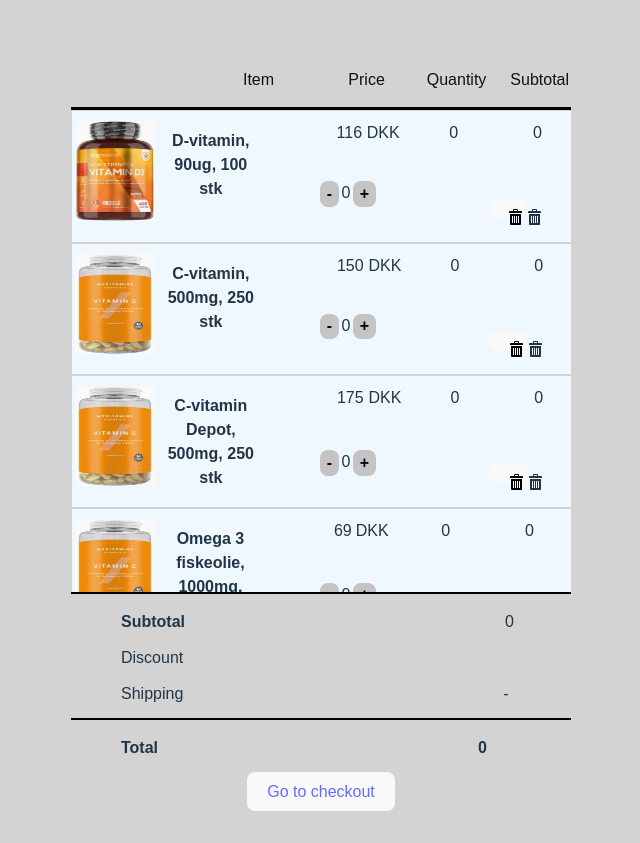
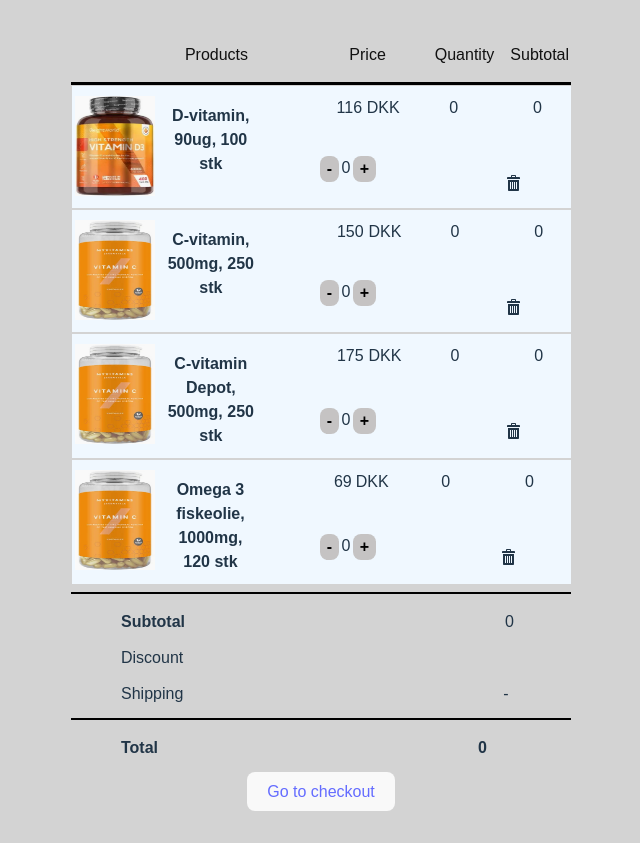
Before and after one commit to F2024-Frontend-Backend/Frontend, a React (Vite) app: page / in a window 1280 px wide. Shown: the whole page, without its empty margins (319-959 px from the left). Built offline with nearby package versions, Linux system fonts and the light colour scheme.

Commit message:
styling updated

```diff
--- a/src/components/Basket/BasketLabel.tsx
+++ b/src/components/Basket/BasketLabel.tsx
@@ -2,7 +2,7 @@ export const BaskedLabels = () => {
   return (
     <div className="basket-labels">
       <ul>
-        <li className="item item-heading">Item</li>
+        <li className="products">Products</li>
         <li className="priceL">Price</li>
         <li className="quantityL">Quantity</li>
         <li className="subtotal">Subtotal</li>
--- a/src/components/Basket/ShoppingBasket.css
+++ b/src/components/Basket/ShoppingBasket.css
@@ -8,6 +8,7 @@ body{
   display: flex;
   justify-content: flex-start;
   overflow-y: scroll;
+
   }
 
   .basket-container::-webkit-scrollbar{
@@ -27,6 +28,7 @@ body{
     height: auto;
     width: 100%;
     margin-top: 0;
+
     }
 
 
@@ -68,11 +70,6 @@ body{
     margin-left: 8%;
   }
 
-  @media (max-width: 768px) {
-    .deleteIcon {
-      left: 50%; /* adjustment for smaller screens */
-    }
-  }
 
   .quantity{
     position: relative;
@@ -127,29 +124,29 @@ body{
     }
     .priceL{
       position: relative;
-      left: 105px;
+      left: 90px;
     }
     .quantityL{
       position: relative;
-      left: 120px;
+      left: 112px;
     }
     .subtotal {
       text-align: right;
       position: relative;
-      left: 120px;
+      left: 104px;
 
     }
 
-    .item {
+    .products {
       position: relative;
-      left: 50px;
+      left: 8px;
       font-family:Arial, Helvetica, sans-serif;
     }
 
 
     .basket-labels {
       border-bottom: 3px solid black;
-      margin-top: 1.625rem;
+      margin-top: 1px;
       padding-bottom: 1%;
     }
 
@@ -167,10 +164,7 @@ body{
 
     }
 
-    li.priceL:before,
-    l   i.subtotal:before {
-    content: '';
-    }
+
 
     .div1, .div3, .div5, .div7{
       width: 40px;
--- a/src/components/Basket/ShoppingBasket.tsx
+++ b/src/components/Basket/ShoppingBasket.tsx
@@ -66,7 +66,7 @@ const Item: React.FC<Props & itemProps> = ({
               max={5}
             />
             <div className="deleteIcon">
-              <DeleteIcon itemId={id} onClick={handleDelete} />
+              {/*<DeleteIcon itemId={id} onClick={handleDelete} /> */}
               <ImBin />
             </div>
           </span>
--- a/src/pages/OrderReceived/order_received.css
+++ b/src/pages/OrderReceived/order_received.css
@@ -14,6 +14,7 @@ body {
       box-shadow: 0 0 10px rgba(0, 0, 0, 0.1);
       font-family: 'Arial', sans-serif;
       border-radius: 10px;
+      background-color: aliceblue;
     }
 
     h1 {
--- a/src/pages/OrderReceived/order_received.tsx
+++ b/src/pages/OrderReceived/order_received.tsx
@@ -1,5 +1,5 @@
-import React from 'react';
-import './order_received.css';
+import React from "react";
+import "./order_received.css";
 
 interface Props {
   orderDetails?: {
@@ -10,50 +10,58 @@ interface Props {
     subtotal: number;
     orderTotal: number;
     cardnummber: number;
-
-
   };
 }
 const OrderReceived: React.FC<Props> = ({ orderDetails }) => {
-    const printIconUrl = 'https://www.thoughtco.com/thmb/ZMxDFGSTlhHnMixURvVe-NQQBhg=/1500x0/filters:no_upscale():max_bytes(150000):strip_icc():format(webp)/GettyImages-512803768-590a58a05f9b586470463c04.jpg';
+  const printIconUrl =
+    "https://www.thoughtco.com/thmb/ZMxDFGSTlhHnMixURvVe-NQQBhg=/1500x0/filters:no_upscale():max_bytes(150000):strip_icc():format(webp)/GettyImages-512803768-590a58a05f9b586470463c04.jpg";
 
   return (
-      <div className="order-received-container" >
-         <div style={{ display: 'flex', flexDirection: 'row', alignItems: "flex-start" }}>
+    <div className="order-received-container">
+      <div
+        style={{
+          display: "flex",
+          flexDirection: "row",
+          alignItems: "flex-start",
+        }}
+      >
         <h1>Your Receipt</h1>
-
         <button
           onClick={() => window.print()}
-            style={{ border: 'none', background: 'none', cursor: 'pointer' }}
+          style={{ border: "none", background: "none", cursor: "pointer" }}
         >
           <img
             src={printIconUrl}
             alt="Print"
-              style={{ width: '80px', height: '80px' }}
+            style={{ width: "80px", height: "80px" }}
           />
         </button>
-          <hr style={{ margin: '20px 0' }} /> {/* Horizontal line */}
-
+        <hr style={{ margin: "20px 0" }} /> {/* Horizontal line */}
       </div>
 
-        <div className="thank-you-message" style={{ display: 'flex', flexDirection: 'row', alignItems:"center" }}>
+      <div
+        className="thank-you-message"
+        style={{ display: "flex", flexDirection: "row", alignItems: "center" }}
+      >
         <p>Thank you for shopping in our app!</p>
-          <p>Her under kan du se din info</p>
+        <p></p>
       </div>
 
       <div className="order-summary">
         <h2>ORDER SUMMARY</h2>
-          <hr style={{ margin: '10px 0' }} /> {/* Horizontal line */}
+        <hr style={{ margin: "10px 0" }} /> {/* Horizontal line */}
         <p>Order #: #{orderDetails?.orderNumber}</p>
         <p>Date: {orderDetails?.orderDate}</p>
-          <p>Card Number: xxxx-xxxx-xxxx-{orderDetails?.cardnummber?.toString().slice(-4)}</p>
+        <p>
+          Card Number: xxxx-xxxx-xxxx-
+          {orderDetails?.cardnummber?.toString().slice(-4)}
+        </p>
         <p>Order Total: {orderDetails?.orderTotal} DKK</p>
       </div>
 
       <div className="billing-address">
         <h2>BILLING ADDRESS</h2>
-          <hr style={{ margin: '10px 0' }} /> {/* Horizontal line */}
-
+        <hr style={{ margin: "10px 0" }} /> {/* Horizontal line */}
         <p>Name: {orderDetails?.userName}</p>
         <p>Address: {orderDetails?.address}</p>
       </div>
@@ -75,11 +83,6 @@ interface Props {
 };
 
 export default OrderReceived;
-
-
-
-
-
 
 ////////////////////////////////////////////////////////////////////////////
 //                                                                        //
```
Lines whose indentation alone changed are shown as unchanged.
